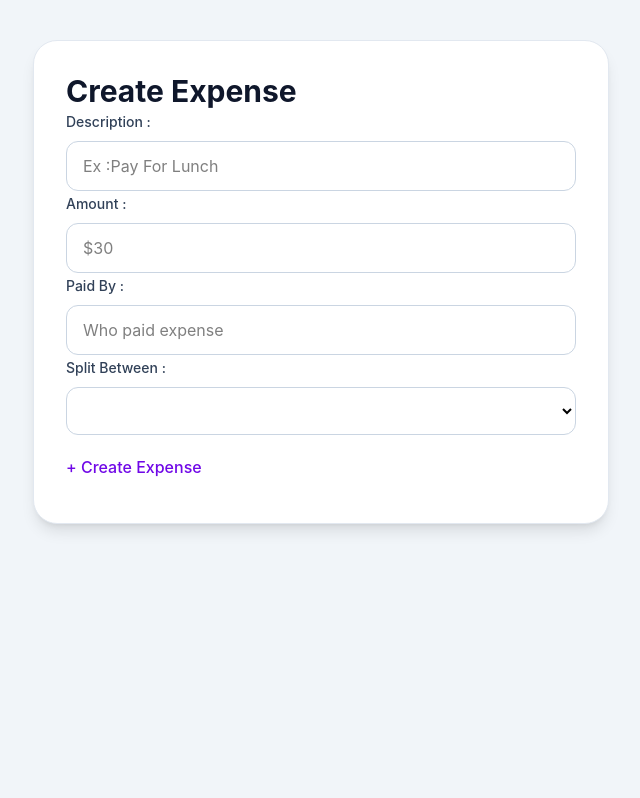
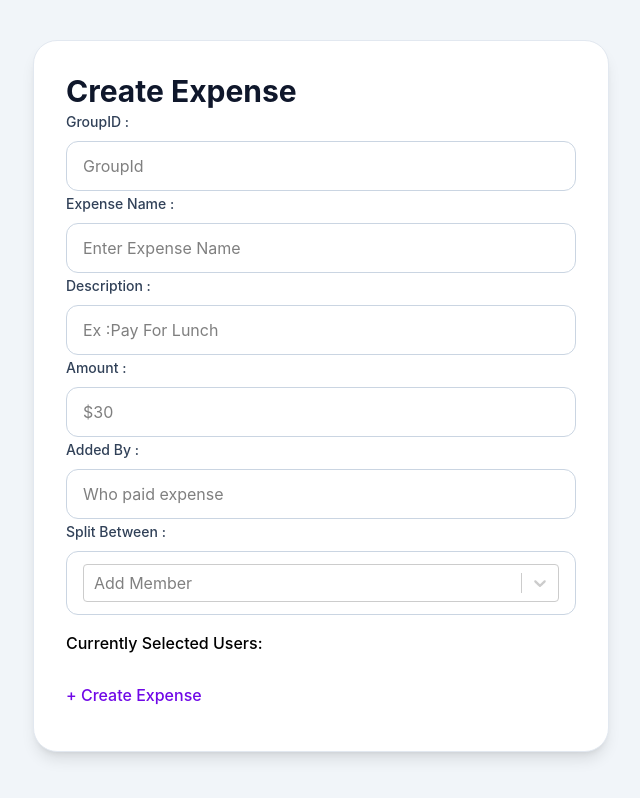
Before and after one commit to jasmeenrajput595/Bill-Splitter, a React app: page /createExpense in a window 1280 px wide. Shown: the whole page, without its empty margins (319-959 px from the left). Built offline with nearby package versions, Linux system fonts and the light colour scheme; the HTML template or start-up script is replaced by a standard one.

Commit message:
Add multiple dropdown

```diff
--- a/package.json
+++ b/package.json
@@ -15,6 +15,7 @@
     "react": "^19.2.7",
     "react-dom": "^19.2.7",
     "react-router-dom": "^7.18.1",
+    "react-select": "^5.10.2",
     "tailwindcss": "^4.3.3"
   },
   "devDependencies": {
--- a/src/components/CreateExpense.jsx
+++ b/src/components/CreateExpense.jsx
@@ -1,29 +1,92 @@
 import {useState} from 'react'
 import {useNavigate} from 'react-router-dom'
+import Select from "react-select";
+import axios from 'axios'
+
 
 export default function CreateExpense(){
     const navigate = useNavigate()
+    const [ expenseName , setExpenseName]= useState("")
     const [ description , setDescription]= useState("")
+    const [ groupId , setGroupId]= useState("")
     const [ amount , setAmount]= useState("")
-    const [paidBy , setPaidBy]= useState("")
-    const [splitBetween , setSplitBetween]= useState("")
-    const[options , setOptions]= useState([])
+    const [addedBy , setAddedBy]= useState("")
+    // const[members , setMemebrs]=useState("")
+    const [selectedUser, setSelectedUser] = useState([]);
 
-    function handleExpense(){
-          if(description !== "" && amount !==""){
-              navigate("/expenseList")
-              return;
-        }else{
-        alert("Create Expense First")
 
-        }
+    const userList = [
+    { value: "user1", label: "jasmeen@test.com" },
+    { value: "user2", label: "kanan@test.com" },
+    { value: "user3", label: "bruce@test.com" },
+    { value: "user4", label: "peter@test.com" },
+  ];
+
+    const handleClick =async () => {
+      console.log(" errrorrrrr")
+ try {
+      const response = axios.post(
+        "http://localhost:3000/group/createExpense",
+        {
+          expenseName,
+          description,
+          groupId,
+          amount,
+          addedBy,
+          members: selectedUser.map((user) => user.value),
+        },
+
+      );
+      alert(JSON.stringify(expenseName,description,groupId,addedBy))
+      console.log(JSON.stringify(response));
+      navigate("/expenseList")
+    } catch (error) {
+      console.log("something went wrong", error);
     }
+
+
+        //   if(description !== "" && amount !==""){
+        //       navigate("/expenseList")
+        //       return;
+        // }else{
+        // alert("Create Expense First")
+
+        // }
+    }
+
+    function handleChange(users) {
+    setSelectedUser(users || []);
+    console.log(users);
+    // console.log(selectedUser)
+  }
 
     return(
         <>
         <div className="min-h-screen bg-slate-100 flex justify-center items-start pt-10 ">
         <div className="w-full max-w-xl bg-white rounded-3xl shadow-lg border border-slate-200 p-8">
           <h1 className="text-3xl font-bold text-slate-900">Create Expense</h1>
+          <label className="text-sm font-medium text-slate-700">
+            GroupID :
+          </label>
+          <input
+            value={groupId}
+            className="w-full mt-2 rounded-xl border border-slate-300 px-4 py-3  focus:border-violet-500"
+            placeholder="GroupId"
+            onChange={(e) => setGroupId(e.target.value)}
+            required
+          />
+           <label className="text-sm font-medium text-slate-700">
+            Expense Name :
+          </label>
+
+          <input
+            value={expenseName}
+            className="w-full mt-2 rounded-xl border border-slate-300 px-4 py-3  focus:border-violet-500"
+            placeholder="Enter Expense Name"
+            onChange={(e) => setExpenseName(e.target.value)}
+            required
+          />
+
           <label className="text-sm font-medium text-slate-700">
             Description :
           </label>
@@ -45,33 +108,52 @@ export default function CreateExpense(){
             required
           />
           <label className="text-sm font-medium text-slate-700 mt-2">
-            Paid By :
+            Added By :
           </label>
           <input
-            value={paidBy}
+            value={addedBy}
             className="w-full mt-2 rounded-xl border border-slate-300 px-4 py-3  focus:border-violet-500"
             placeholder="Who paid expense"
-            onChange={(e) => setPaidBy(e.target.value)}
+            onChange={(e) => setAddedBy(e.target.value)}
             required
           />
           <label className="text-sm font-medium text-slate-700 mt-2">
             Split Between :
           </label>
 
-           <select value={splitBetween} className="w-full mt-2 rounded-xl border border-slate-300 px-4 py-3  focus:border-violet-500" onChange={(e)=>setSplitBetween(e.target.value)}>
-            {options.map((item , index)=>(
-            <option key={index}>{item}</option>
-           ))}
-           </select>
+            <Select
+             className="w-full mt-2 rounded-xl border border-slate-300 px-4 py-3  focus:border-violet-500"
+            options={userList}
+            isMulti
+            value={selectedUser}
+            placeholder="Add Member"
+            onChange={handleChange}
+          />
+
+          <div className="mt-4">
+            <h4 className="font-medium">Currently Selected Users:</h4>
+
+            <ul className="list-disc ml-5 mt-2">
+              {selectedUser.map((item) => (
+                <li key={item.value}>
+                  {item.label} ({item.value})
+                </li>
+              ))}
+            </ul>
+           {/* <select value={splitBetween} className="w-full mt-2 rounded-xl border border-slate-300 px-4 py-3  focus:border-violet-500" onChange={(e)=>setSplitBetween(e.target.value)}>
+
+
+           </select> */}
 
           <button
-            onClick={handleExpense}
+            onClick={handleClick}
             className="mt-2 rounded-2xl py-3 text-violet-700 font-medium hover:bg-violet-50 transition"
           >
             + Create Expense
           </button>
 
         </div>
+      </div>
       </div>
         </>
     )
--- a/src/components/CreateGroup.jsx
+++ b/src/components/CreateGroup.jsx
@@ -1,110 +1,200 @@
+
 import { useState } from "react";
 import { useNavigate } from "react-router-dom";
-import axios from 'axios'
+import axios from "axios";
+import Select from "react-select";
 
 export default function CreateGroup() {
   const navigate = useNavigate();
   const [groupName, setGroupName] = useState("");
-  const [member, setMember] = useState("");
-  const [displayName, setDisplayName] = useState([]);
 
+  const userList = [
+    { value: "user1", label: "jasmeen@test.com" },
+    { value: "user2", label: "kanan@test.com" },
+    { value: "user3", label: "bruce@test.com" },
+    { value: "user4", label: "peter@test.com" },
+  ];
 
-  function handleClick(){
-    // try{
-    //    const response = await axios.post("http://localhost:5173", member)
-    //     console.log(response)
-    // }catch(error){
-    //   console.log(error)
+  const [selectedUser, setSelectedUser] = useState([]);
+
+  function handleChange(users) {
+    setSelectedUser(users || []);
+    console.log(users);
+    // console.log(selectedUser)
+  }
+
+  const handleClick = async () => {
+    try {
+      const response = await axios.post(
+        "http://localhost:3000/group/createGroup",
+        {
+          groupName,
+          members: selectedUser.map((user) => user.value),
+        },
+
+      );
+      alert(JSON.stringify(groupName))
+      console.log(JSON.stringify(response));
+      navigate("/createExpense")
+    } catch (error) {
+      console.log("something went wrong", error)
+    }
+
+    // if (groupName !== "" && userId !== "") {
+    //   navigate("/createExpense");
+    // } else {
+    //   alert("Fill Details");
     // }
-    if(member===""){
-        alert("Add Members First")
-      }else{
-        setDisplayName([...displayName, member]);
-        setMember("");
+  };
 
-    }
-  }
-     const handleNavigate= async()=>{
-      alert(" alerttttt")
-       const response = await axios.post("http://localhost:3000/create", member)
-        console.log(response)
-        if( groupName !== "" && member !=="" ){
-                navigate("/createExpense")
-            }
-       else{
-            alert("Fill Details")
-        }
-     }
   return (
     <>
+      <div className="min-h-screen bg-slate-100 flex justify-center items-start pt-30">
+        <div className="w-full max-w-xl bg-white rounded-3xl shadow-lg border border-slate-200 p-8">
+          <h1 className="text-3xl font-bold text-slate-900">
+            Create Group
+          </h1>
 
-      <div className="min-h-screen bg-slate-100 flex justify-center items-start pt-30 ">
-        <div className="w-full max-w-xl bg-white rounded-3xl shadow-lg border border-slate-200 p-8">
-          <h1 className="text-3xl font-bold text-slate-900">Create Group</h1>
           <label className="text-sm font-medium text-slate-700">
             Group Name :
           </label>
+
           <input
             value={groupName}
+            className="w-full mt-2 rounded-xl border border-slate-300 px-4 py-3 focus:border-violet-500"
+            placeholder="Enter Group Name"
+            onChange={(e) => setGroupName(e.target.value)}
+          />
+
+          <label className="text-sm font-medium text-slate-700 mt-2">
+            Select User :
+          </label>
+
+          <Select
             className="w-full mt-2 rounded-xl border border-slate-300 px-4 py-3  focus:border-violet-500"
-            placeholder="Enter Group  Name"
-            onChange={(e) => setGroupName(e.target.value)}
-            required
+            options={userList}
+            isMulti
+            value={selectedUser}
+            placeholder="Add Member"
+            onChange={handleChange}
           />
-          <label className="text-sm font-medium text-slate-700 mt-2">
-            Add Member :
-          </label>
-          <input
-            value={member}
-            className="w-full mt-2 rounded-xl border border-slate-300 px-4 py-3  focus:border-violet-500"
-            placeholder="Add Member"
-            onChange={(e) => setMember(e.target.value)}
-            required
-          />
-          <button
+
+          <div className="mt-4">
+            <h4 className="font-medium">Currently Selected Users:</h4>
+
+            <ul className="list-disc ml-5 mt-2">
+              {selectedUser.map((item) => (
+                <li key={item.value}>
+                  {item.label} ({item.value})
+                </li>
+              ))}
+            </ul>
+          </div>
+
+          {/* <button
             onClick={handleClick}
             className="mt-2 rounded-2xl py-3 text-violet-700 font-medium hover:bg-violet-50 transition"
           >
             + Add
-          </button>
-          {displayName.map((item, index) => (
-            <div key={index}>
-              <h1>
-                {" "}
-                {index + 1}. {item}
-              </h1>
-            </div>
-             ))
-          }
+          </button> */}
+
           <button
-            onClick={handleNavigate}
+            onClick={handleClick}
             className="mt-2 m-2 rounded-2xl py-3 text-violet-700 font-medium hover:bg-violet-50 transition"
           >
-            Continue
+            +Create Group
           </button>
         </div>
       </div>
     </>
   );
 }
-// <div className="flex justify-center p-20 bg-gray-100 h-screen">
-// <div className=" bg-white w-96 h-80 rounded-2xl p-5">
 
-// /* <label className="m-2"> Add Person :</label>
-// <input value={name} onChange={(e)=> setName(e.target.value)} placeholder="add name of person" className=" border border-gray-300"/>
-// <button className="bg-blue-200 m-2 rounded-sm w-10" onClick={handleClick}> Add</button>
 
-// {
-//     displayName.map((item , index)=>(
-//         <div key={index}>
-//             <h1> {index +1}. {item}</h1>
+
+
+// import { useState } from "react";
+// import { useNavigate } from "react-router-dom";
+// import axios from "axios";
+// import Select from "react-select";
+
+// export default function CreateGroup() {
+//   const navigate = useNavigate();
+//   const [groupName, setGroupName] = useState("");
+//   const userList = [
+//     { value: "user1", label: "jasmeen@test.com" },
+//     { value: "user2", label: "kanan@test.com" },
+//     { value: "user3", label: "bruce@test.com" },
+//     { value: "user4", label: "peter@test.com" },
+//   ];
+//   const [selectedUser, setSelectedUser] = useState([]);
+
+//   function handleChange(users) {
+//     //
+//     setSelectedUser([users])
+//     console.log(users)
+//     // console.log(selectedUser)
+//   }
+
+//   const handleClick = async () => {
+//     const response = await axios.post("http://localhost:3000/createGroup",groupName);
+//     navigate("/createExpense");
+//     console.log(response);
+
+//   };
+//   return (
+//     <>
+//       <div className="min-h-screen bg-slate-100 flex justify-center items-start pt-30 ">
+//         <div className="w-full max-w-xl bg-white rounded-3xl shadow-lg border border-slate-200 p-8">
+//           <h1 className="text-3xl font-bold text-slate-900">Create Group</h1>
+//           <label className="text-sm font-medium text-slate-700">
+//             Group Name :
+//           </label>
+
+//           <input
+//             value={groupName}
+//             className="w-full mt-2 rounded-xl border border-slate-300 px-4 py-3  focus:border-violet-500"
+//             placeholder="Enter Group  Name"
+//             onChange={(e) => setGroupName(e.target.value)}
+//           />
+
+//           <label className="text-sm font-medium text-slate-700 mt-2">
+//             Select User :
+//           </label>
+//           <Select
+//             options={userList}
+//             multiple={true}
+//             value={selectedUser}
+//             className="w-full mt-2 rounded-xl border border-slate-300 px-4 py-3  focus:border-violet-500"
+//             placeholder="Add Member"
+//             onChange={handleChange}
+//           >
+//             <div style={{ marginTop: "20px" }}>
+//               <h4>Currently Selected IDs:</h4>
+//               <ul>
+//                 {userList.map((item) => (
+//                   <li key={item.value}>
+//                     {item.label} ({item.value})
+//                   </li>
+//                 ))}
+//               </ul>
+//             </div>
+//           </Select>
+
+//           {/* <button
+//             onClick={handleClick}
+//             className="mt-2 rounded-2xl py-3 text-violet-700 font-medium hover:bg-violet-50 transition"
+//           >
+//             + Add
+//           </button>  */}
+//           <button
+//             onClick={handleClick}
+//             className="mt-2 m-2 rounded-2xl py-3 text-violet-700 font-medium hover:bg-violet-50 transition"
+//           >
+//              +Create
+//           </button>
 //         </div>
-//     ))
+//       </div>
+//     </>
+//   );
 // }
-// <div className="flex justify-end">
-// <button className= "bg-blue-200 rounded-sm m-2 w-28" onClick={handleCreateGroup}> Create Group</button> */
-// /* </div> */
-// </div>
-
-// </div>
-// test
```
Also changed, not shown: src/components/ExpenseList.jsx (+36 -23 lines), 1 other file (tests, documents, lock files or other folders).
